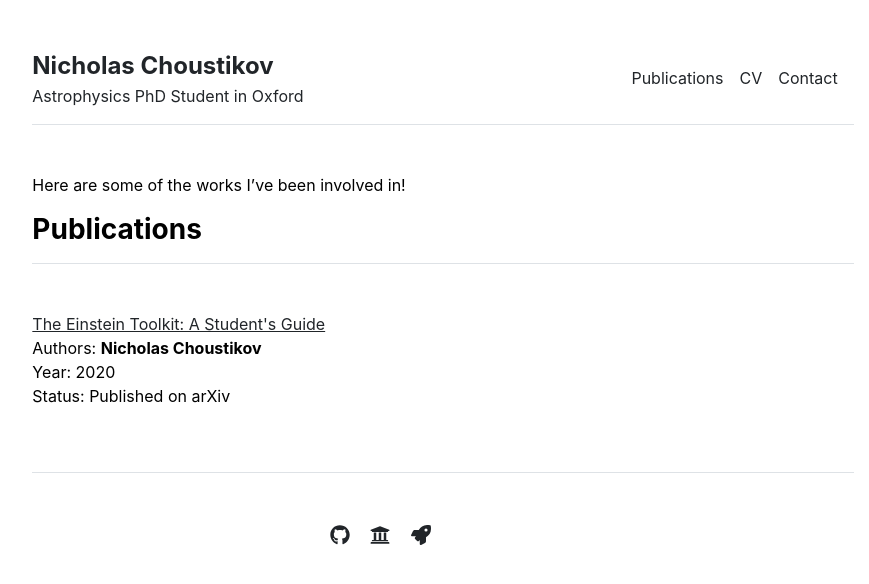
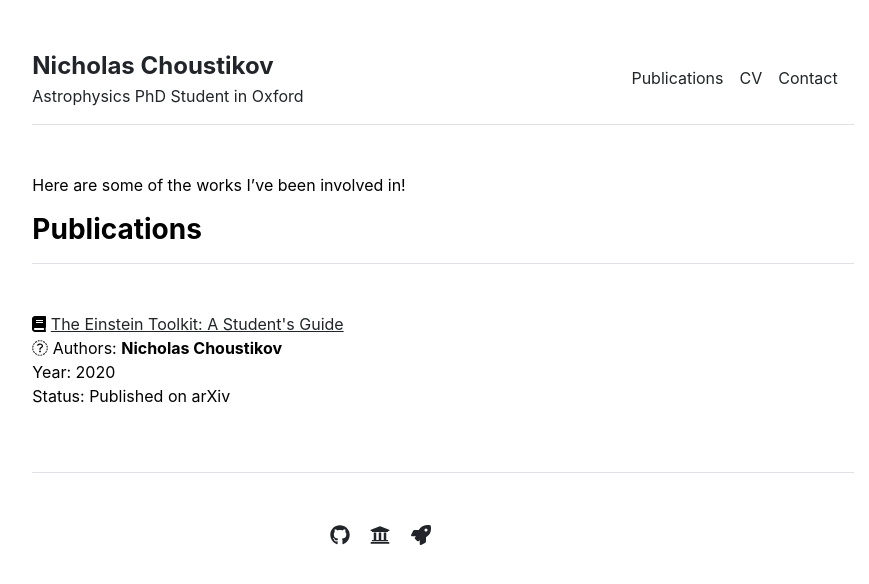
Before and after one commit to Chousti/Chousti.github.io, a Jekyll site: the page built from publications.md, in a window 1280 px wide. Shown: the top 584 px of the page, without its empty margins (197-1066 px from the left). Built offline with Jekyll 4.4.1, drawn with Linux system fonts in a browser that asks for light colours.

Commit message:
adding icons

```diff
--- a/_includes/publications.html
+++ b/_includes/publications.html
@@ -7,7 +7,7 @@
       {% endfor %}
     {% else %}
       {% for item in site.data.publications.index %}
-        <p><a href="{{ item.url }}">{{ item.name }}</a><br>Authors: {{ item.authors }} <br>Year: {{ item.year }}<br>Status: {{ item.status }}</p>
+        <p><i class="fa fa-book"></i> <a href="{{ item.url }}">{{ item.name }}</a><br><i class="fa fa-group"></i> Authors: {{ item.authors }} <br>Year: {{ item.year }}<br>Status: {{ item.status }}</p>
       {% endfor %}
     {% endif %}
   </div>
```
